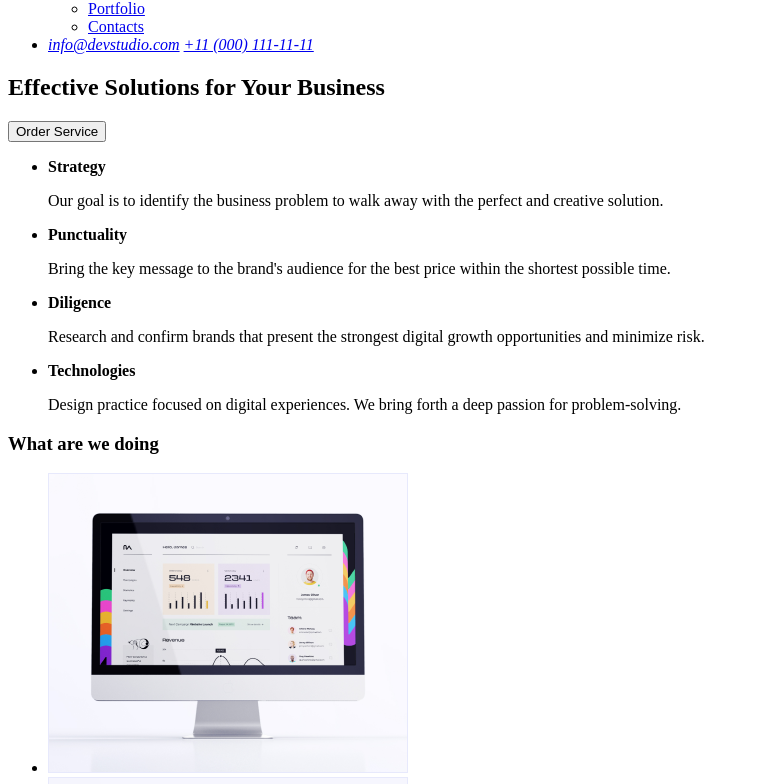
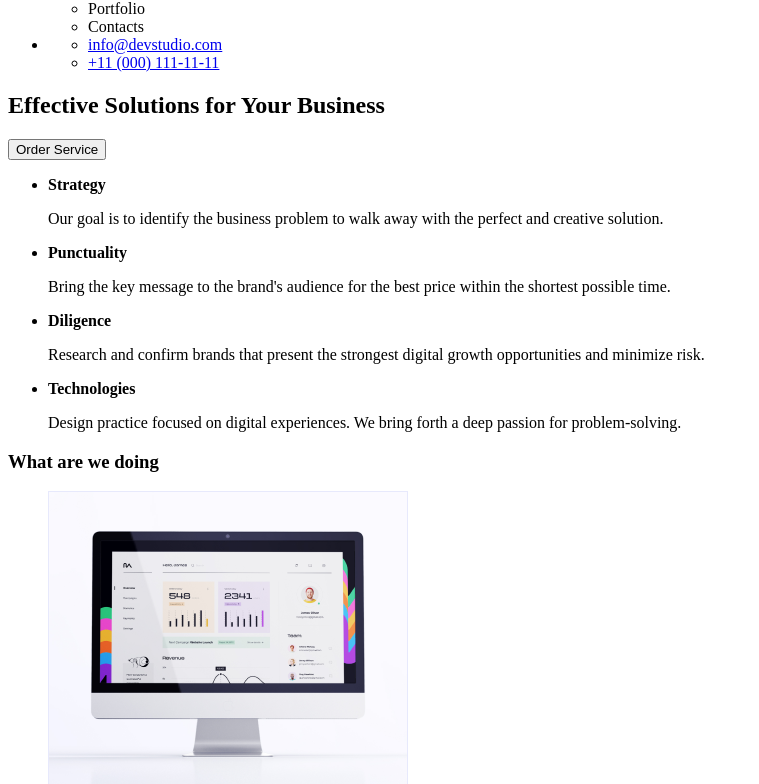
Before and after one commit to Vyachuk/goit-markup-hw-01, a plain HTML site: page index.html in a window 1280 px wide. Shown: the part 65-849 px from the top of the page, without its empty margins (0-759 px from the left). Drawn offline with Linux system fonts and the light colour scheme.

Commit message:
update section 1

```diff
--- a/index.html
+++ b/index.html
@@ -11,38 +11,38 @@
         <ul>
             <li>
                 <a href="/">
-                    <img src="/images/logo.svg" alt="logo">
+                    <img src="/images/logo.svg" alt="WebStudio">
                 </a>
             </li>
             <li>
                 <nav>
                     <ul>
                         <li>
-                            <a href="/">Studio</a>
+                            <a>Studio</a>
                         </li>
                         <li>
-                            <a href="/">Portfolio</a>
+                            <a>Portfolio</a>
                         </li>
                         <li>
-                            <a href="/">Contacts</a>
+                            <a>Contacts</a>
                         </li>
                     </ul>
                 </nav>
             </li>
             <li>
-                <address>
-                    <a href="mailto:info@devstudio.com">info@devstudio.com</a>
-                    <a href="tel:+110001111111">+11 (000) 111-11-11</a>
-                </address>
+                <ul>
+                    <li><a href="mailto:info@devstudio.com">info@devstudio.com</a></li>
+                    <li><a href="tel:+110001111111">+11 (000) 111-11-11</a></li>
+                </ul>
             </li>
         </ul>
     </header>
     <main>
-        <div>
-            <h2>Effective Solutions for Your Business</h2>
+        <section>
+            <h1>Effective Solutions for Your Business</h1>
             <button type="button">Order Service</button>
-        </div>
-        <div>
+        </section>
+        <section>
             <ul>
                 <li>
                     <strong>Strategy</strong>
@@ -62,7 +62,7 @@
                     <p>Design practice focused on digital experiences. We bring forth a deep passion for problem-solving.</p>
                 </li>
             </ul>
-        </div>
+        </section>
         <section>
             <h3>What are we doing</h3>
             <ul>
```
